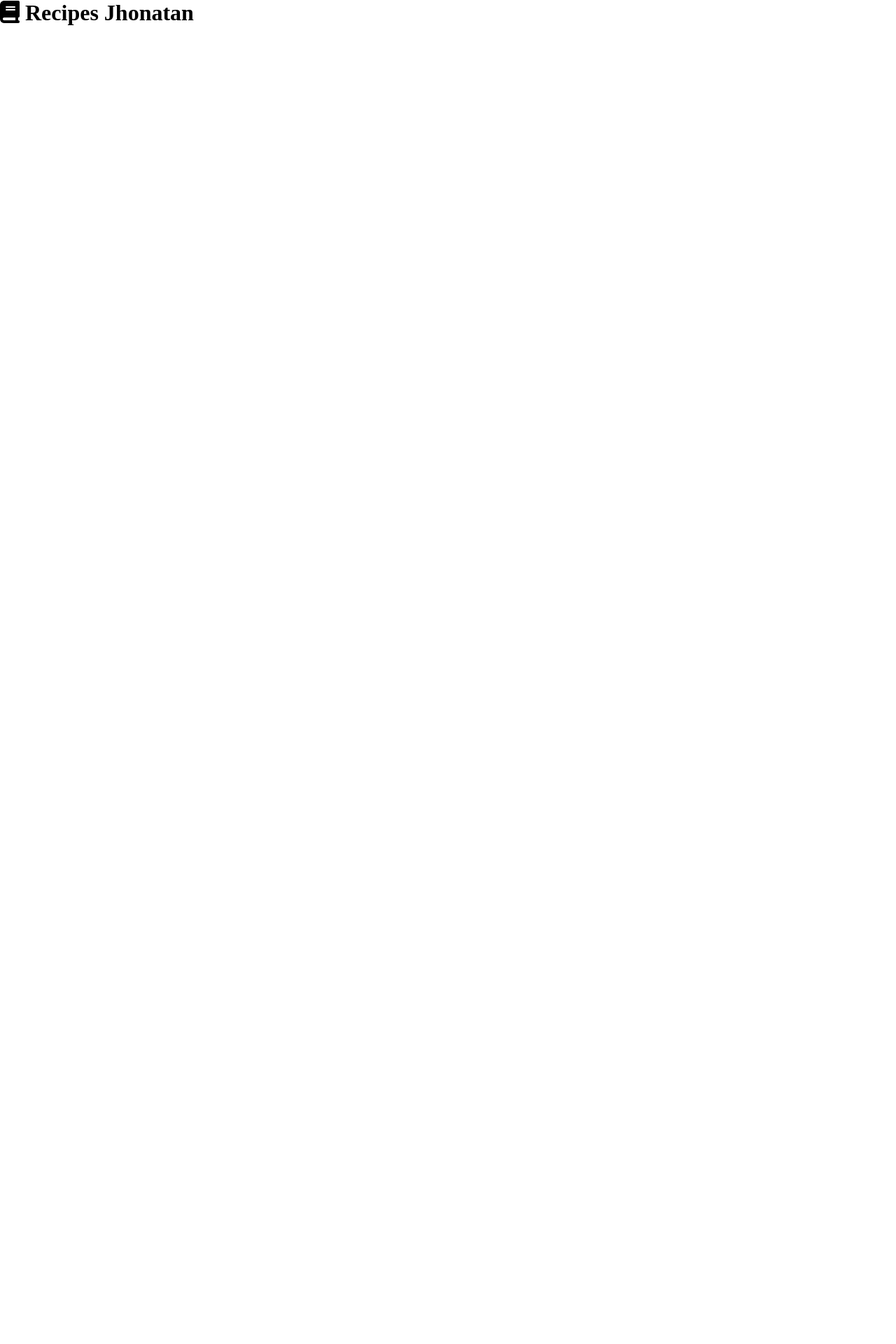
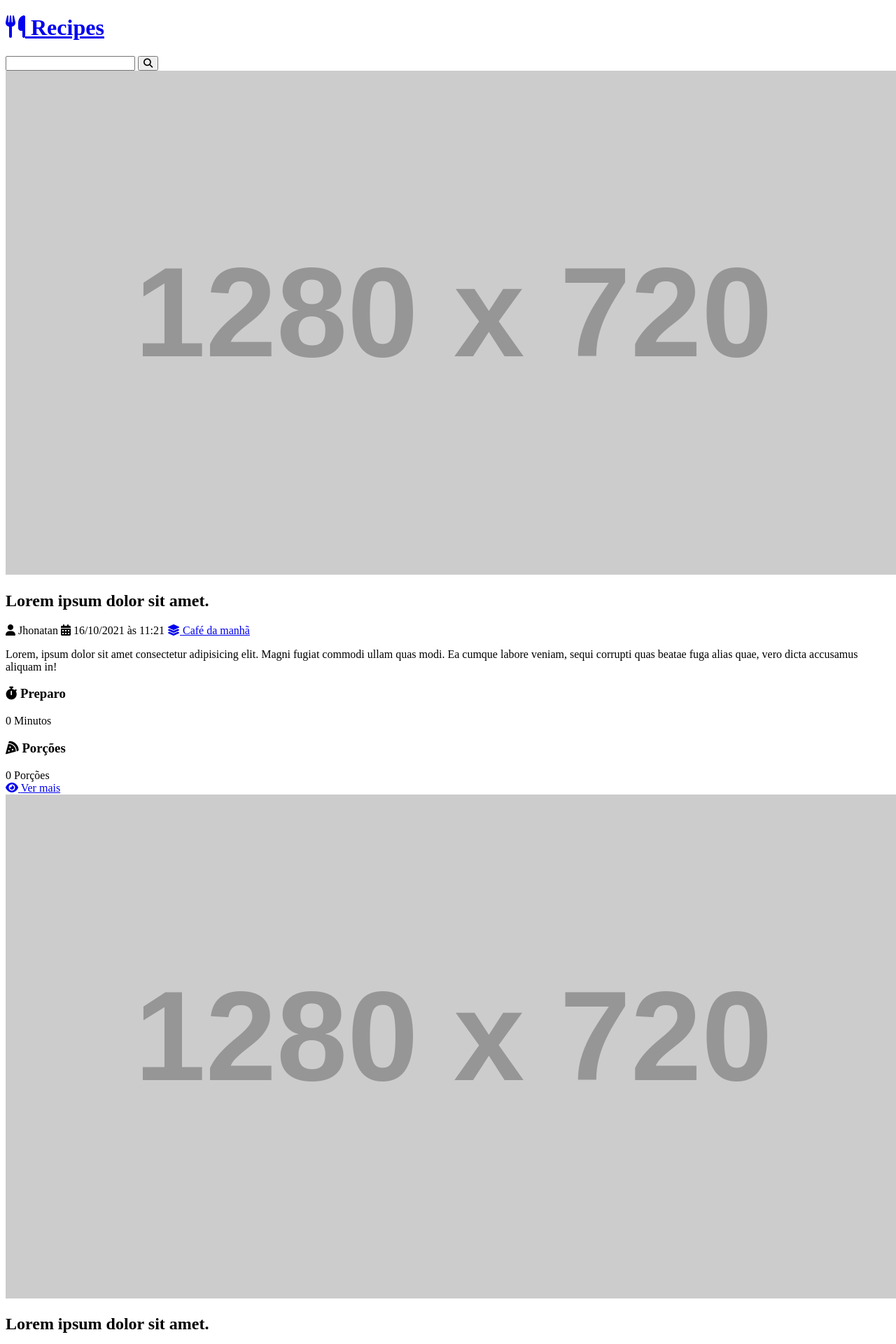
Before and after one commit to jhonegratieri/curso_django_projeto1, a Django app: page / in a window 1280 px wide. Before the commit the part shown is almost empty. Shown: the top 1920 px of the page at 70% size. Before the commit the page ends 36 px from the top, so only its background shows below. Run offline with Django 4.2, Linux system fonts and the light colour scheme; grey boxes labelled with a size stand in for pictures from a placeholder-image service; some libraries are stand-ins or nearby versions.

Commit message:
create page

```diff
--- a/projeto/settings.py
+++ b/projeto/settings.py
@@ -119,7 +119,10 @@ USE_TZ = True
 # https://docs.djangoproject.com/en/4.2/howto/static-files/
 
 STATIC_URL = 'static/'
-
+STATICFILES_DIRS = [
+    BASE_DIR / 'base_static',
+]
+STATIC_ROOT = BASE_DIR / 'static'
 # Default primary key field type
 # https://docs.djangoproject.com/en/4.2/ref/settings/#default-auto-field
 
--- /dev/null
+++ b/recipes/templates/recipes/pages/home.html
@@ -0,0 +1,22 @@
+{% include "recipes/partials/head.html" %}
+
+<body>
+    {% include "recipes/partials/header.html" %}
+
+    {% include "recipes/partials/search.html" %}
+
+    <main class="main-content-container">
+        <div class="main-content main-content-list container">
+            {% include "recipes/partials/recipe.html" %}
+            {% include "recipes/partials/recipe.html" %}
+            {% include "recipes/partials/recipe.html" %}
+            {% include "recipes/partials/recipe.html" %}
+            {% include "recipes/partials/recipe.html" %}
+            {% include "recipes/partials/recipe.html" %}
+        </div>
+    </main>
+
+</body>
+{% include "recipes/partials/footer.html" %}
+
+</html>
--- /dev/null
+++ b/recipes/templates/recipes/partials/footer.html
@@ -0,0 +1,9 @@
+<footer class="main-footer">
+    <div class="developer">
+      <a href="#" target="_blank" rel="noreferrer noopener">By Jhonatan</a>
+    </div>
+
+    <div class="powered">
+      <a href="https://www.djangoproject.com/" target="_blank" rel="noreferrer noopener">Powered by Django</a>
+    </div>
+</footer>
--- a/recipes/templates/recipes/home.html
+++ b/recipes/templates/recipes/partials/head.html
@@ -1,3 +1,4 @@
+{% load static %}
 <!DOCTYPE html>
 <html lang="pt-BR">
 
@@ -15,27 +16,12 @@
         integrity="sha512-P9pgMgcSNlLb4Z2WAB2sH5KBKGnBfyJnq+bhcfLCFusrRc4XdXrhfDluBl/usq75NF5gTDIMcwI1GaG5gju+Mw=="
         crossorigin="anonymous" referrerpolicy="no-referrer" />
 
+    <link rel="preconnect" href="https://fonts.googleapis.com">
+    <link rel="preconnect" href="https://fonts.gstatic.com" crossorigin>
+    <link href="https://fonts.googleapis.com/css2?family=Roboto+Slab:wght@900&display=swap" rel="stylesheet">
+
+    <link rel="stylesheet" href="{% static "recipes/css/styles.css" %}">
+    <link rel="stylesheet" href="{% static "global/css/global_style.css" %}">
+
     <title>Recipes</title>
-
-    <style>
-        * {
-            padding: 0;
-            margin: 0;
-            box-sizing: border-box;
-        }
-
-        html {
-            font-size: 62.5%;
-        }
-
-        body {
-            font-size: 1.6rem;
-        }
-    </style>
 </head>
-
-<body>
-    <h1><i class="fas fa-book"></i> Recipes {{name}}</h1>
-</body>
-
-</html>
--- /dev/null
+++ b/recipes/templates/recipes/partials/header.html
@@ -0,0 +1,10 @@
+<header class="main-header-container">
+    <div class="main-header container">
+        <h1>
+            <a class="main-logo" href="/">
+                <i class="fas fa-utensils main-logo-icon"></i>
+                <span class="main-logo-text">Recipes</span>
+            </a>
+        </h1>
+    </div>
+</header>
--- /dev/null
+++ b/recipes/templates/recipes/partials/recipe.html
@@ -0,0 +1,58 @@
+<div class="recipe recipe-list-item">
+    <div class="recipe-cover">
+        <img src="https://placehold.co/1280x720/000000/269FE6.png" alt="temporario">
+    </div>
+
+    <div class="recipe-title-container">
+        <h2 class="recipe-title">Lorem ipsum dolor sit amet.</h2>
+    </div>
+
+    <div class="recipe-author">
+        <span class="recipe-author-item">
+            <i class="fas fa-user"></i>
+            Jhonatan
+        </span>
+
+        <span class="recipe-author-item">
+            <i class="fas fa-calendar-alt"></i>
+            16/10/2021 às 11:21
+        </span>
+
+        <span class="recipe-author-item">
+            <a href="/recipes/category/cafe-da-manha/">
+                <i class="fas fa-layer-group"></i>
+                <span>Café da manhã</span>
+            </a>
+        </span>
+    </div>
+
+
+    <div class="recipe-content">
+        <p>Lorem, ipsum dolor sit amet consectetur adipisicing elit. Magni fugiat commodi ullam quas modi.
+            Ea cumque labore veniam, sequi corrupti quas beatae fuga alias quae, vero dicta accusamus
+            aliquam in!</p>
+    </div>
+
+    <div class="recipe-meta-container">
+        <div class="recipe-meta recipe-preparation">
+            <h3 class="recipe-meta-title"><i class="fas fa-stopwatch"></i> Preparo</h3>
+            <div class="recipe-meta-text">
+                0 Minutos
+            </div>
+        </div>
+        <div class="recipe-meta recipe-servings">
+            <h3 class="recipe-meta-title"><i class="fas fa-pizza-slice"></i> Porções</h3>
+            <div class="recipe-meta-text">
+                0 Porções
+            </div>
+        </div>
+    </div>
+
+    <footer class="recipe-footer">
+        <a class="recipe-read-more button button-dark button-full-width" href="/recipes/3/">
+            <i class="fas fa-eye"></i>
+            <span>Ver mais</span>
+        </a>
+    </footer>
+
+</div>
--- /dev/null
+++ b/recipes/templates/recipes/partials/search.html
@@ -0,0 +1,8 @@
+<div class="search-container">
+    <div class="container">
+        <form action="" class="search-form" autocomplete="off">
+            <input type="search" class="search-input" name="search">
+            <button type="submit" class="search-button"><i class="fas fa-search"></i></button>
+        </form>
+    </div>
+</div>
--- a/recipes/views.py
+++ b/recipes/views.py
@@ -1,6 +1,6 @@
 
 from django.shortcuts import render
-# from django.http import HttpResponse
+from django.http import HttpResponse
 # Create your views here.
 
 # def sobre(request):
@@ -8,6 +8,6 @@ from django.shortcuts import render
 
 
 def home(request):
-    return render(request, 'recipes/home.html', context={
+    return render(request, 'recipes/pages/home.html', context={
         'name': 'Jhonatan',
         })
```
Also changed, not shown: recipes/templates/recipes/contato.html (deleted, +0 -11 lines), base_static/global/css/global_style.css (added).
